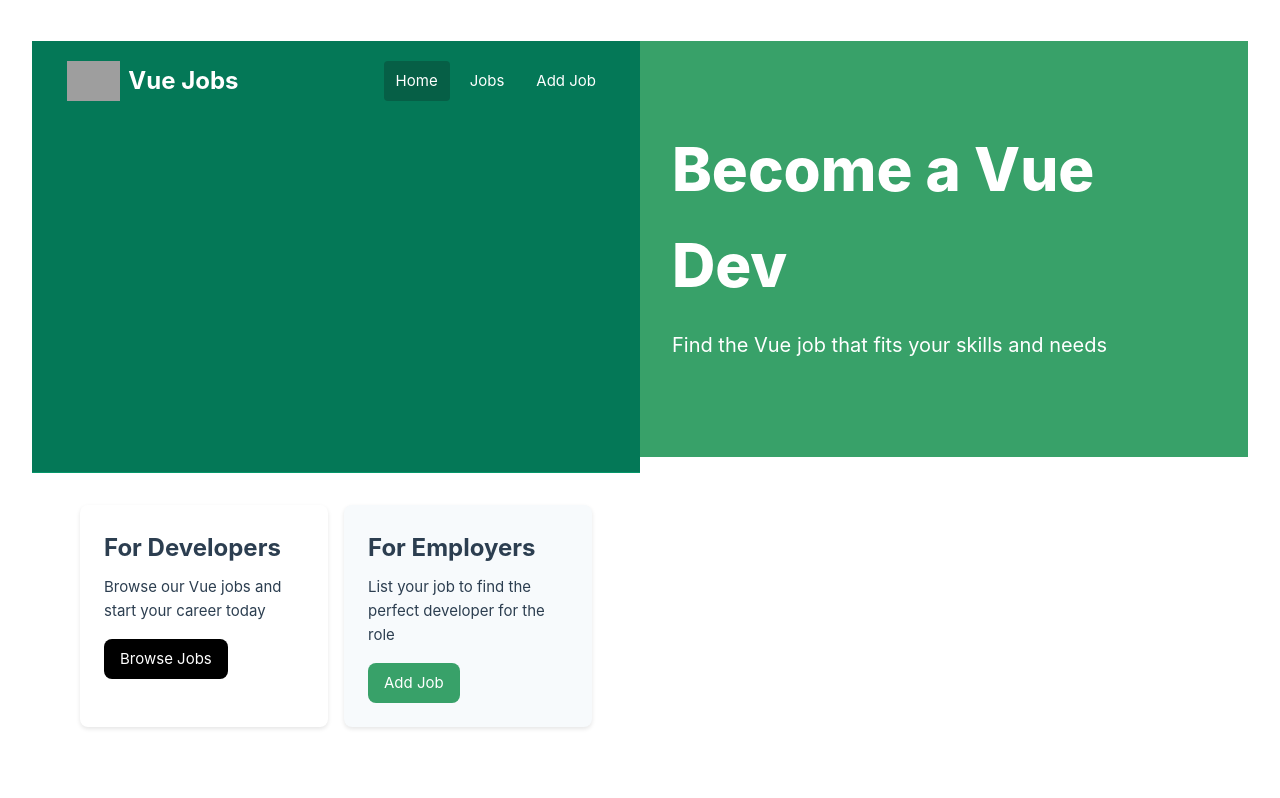
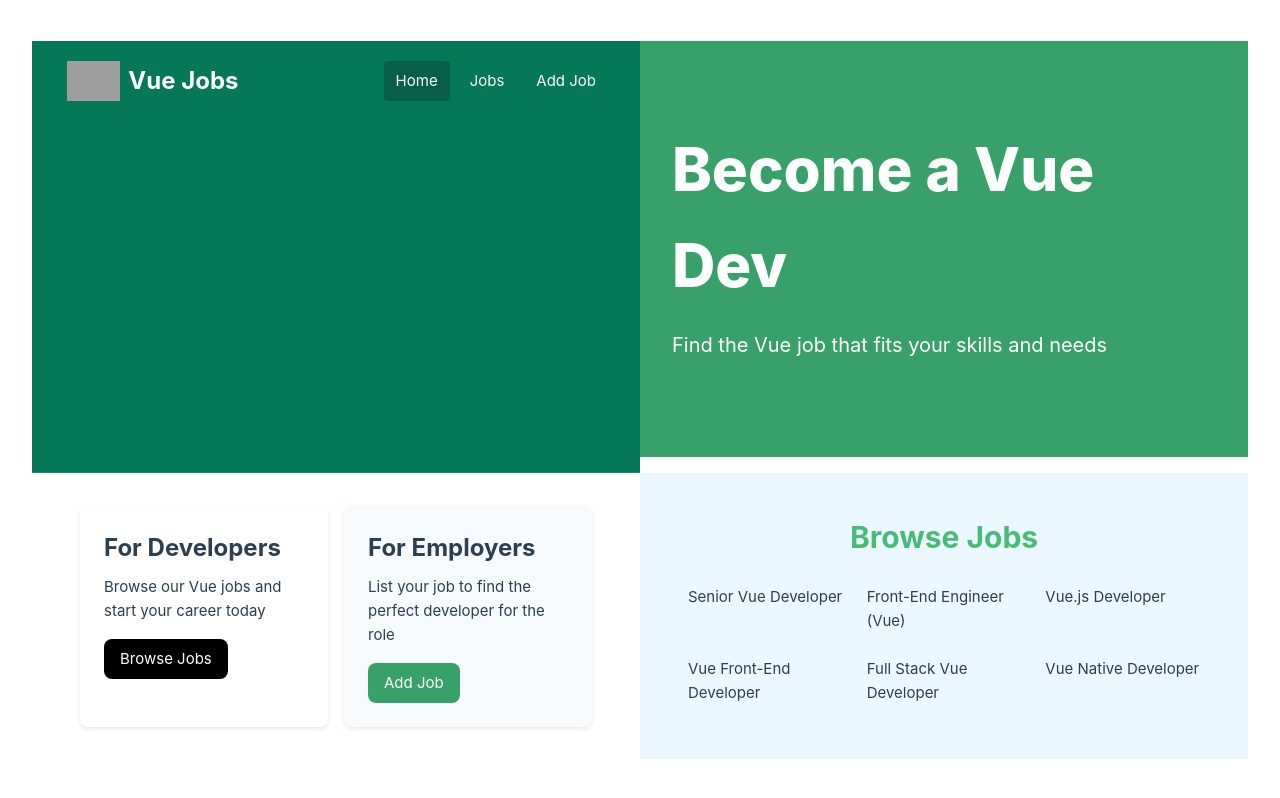
Before and after one commit to ae95caba/my-vue-app, a Vue app: page / in a window 1280 px wide. Built offline with nearby package versions, Linux system fonts and the light colour scheme; grey boxes are pictures that could not be loaded.

Commit message:
feat: :sparkles: create joblistings component

```diff
--- a/src/App.vue
+++ b/src/App.vue
@@ -2,10 +2,12 @@
 import Navbar from "./components/Navbar.vue";
 import Hero from "./components/Hero.vue";
 import HomeCards from "./components/HomeCards.vue";
+import JobListings from "./components/JobListings.vue";
 </script>
 
 <template>
   <Navbar />
   <Hero />
   <HomeCards />
+  <JobListings />
 </template>
--- /dev/null
+++ b/src/components/JobListings.vue
@@ -0,0 +1,59 @@
+<script setup>
+import JobData from "@/jobs.json";
+import { ref } from "vue";
+
+const jobs = ref(JobData);
+console.log(jobs.value);
+</script>
+<template>
+  <section class="job-list-section">
+    <div class="container">
+      <h2 class="heading">Browse Jobs</h2>
+
+      <!-- Show job listing when done loading -->
+      <div class="job-list">
+        <div v-for="job in jobs" :key="job.id">
+          {{ job.title }}
+        </div>
+      </div>
+    </div>
+  </section>
+</template>
+
+<style>
+/* Translate bg-blue-50 */
+.job-list-section {
+  background-color: #ebf8ff; /* light blue */
+  padding: 40px 16px; /* px-4 py-10 in Tailwind */
+}
+
+.container {
+  max-width: 1200px;
+  margin: 0 auto;
+}
+
+/* Translate text-3xl and text-green-500 */
+.heading {
+  font-size: 1.875rem; /* text-3xl */
+  font-weight: 700; /* font-bold */
+  color: #48bb78; /* green color equivalent to text-green-500 */
+  margin-bottom: 24px; /* mb-6 */
+  text-align: center;
+}
+
+/* Translate grid layout */
+.job-list {
+  display: grid;
+  grid-template-columns: 1fr; /* 1 column for mobile */
+  gap: 24px; /* gap-6 */
+}
+
+@media (min-width: 768px) {
+  .job-list {
+    grid-template-columns: repeat(
+      3,
+      1fr
+    ); /* md:grid-cols-3 for larger screens */
+  }
+}
+</style>
--- /dev/null
+++ b/src/jobs.json
@@ -0,0 +1,86 @@
+[
+  {
+    "id": 1,
+    "title": "Senior Vue Developer",
+    "type": "Full-Time",
+    "description": "We are seeking a talented Front-End Developer to join our team in Boston, MA. The ideal candidate will have strong skills in HTML, CSS, and JavaScript, with experience working with modern JavaScript frameworks such as Vue or Angular.",
+    "location": "Boston, MA",
+    "salary": "$70K - $80K",
+    "company": {
+      "name": "NewTek Solutions",
+      "description": "NewTek Solutions is a leading technology company specializing in web development and digital solutions. We pride ourselves on delivering high-quality products and services to our clients while fostering a collaborative and innovative work environment.",
+      "contactEmail": "contact@teksolutions.com",
+      "contactPhone": "555-555-5555"
+    }
+  },
+  {
+    "id": 2,
+    "title": "Front-End Engineer (Vue)",
+    "type": "Full-Time",
+    "description": "Join our team as a Front-End Developer in sunny Miami, FL. We are looking for a motivated individual with a passion for crafting beautiful and responsive web applications. Experience with UI/UX design principles and a strong attention to detail are highly desirable.",
+    "location": "Miami, FL",
+    "salary": "$70K - $80K",
+    "company": {
+      "name": "Veneer Solutions",
+      "description": "Veneer Solutions is a creative agency specializing in digital design and development. Our team is dedicated to pushing the boundaries of creativity and innovation to deliver exceptional results for our clients.",
+      "contactEmail": "contact@loremipsum.com",
+      "contactPhone": "555-555-5555"
+    }
+  },
+  {
+    "id": 3,
+    "title": "Vue.js Developer",
+    "type": "Full-Time",
+    "description": "Are you passionate about front-end development? Join our team in vibrant Brooklyn, NY, and work on exciting projects that make a difference. We offer competitive compensation and a collaborative work environment where your ideas are valued.",
+    "location": "Brooklyn, NY",
+    "salary": "$70K - $80K",
+    "company": {
+      "name": "Dolor Cloud",
+      "description": "Dolor Cloud is a leading technology company specializing in digital solutions for businesses of all sizes. With a focus on innovation and customer satisfaction, we are committed to delivering cutting-edge products and services.",
+      "contactEmail": "contact@dolorsitamet.com",
+      "contactPhone": "555-555-5555"
+    }
+  },
+  {
+    "id": 4,
+    "title": "Vue Front-End Developer",
+    "type": "Part-Time",
+    "description": "Join our team as a Part-Time Front-End Developer in beautiful Pheonix, AZ. We are looking for a self-motivated individual with a passion for creating engaging user experiences. This position offers flexible hours and the opportunity to work remotely.",
+    "location": "Pheonix, AZ",
+    "salary": "$60K - $70K",
+    "company": {
+      "name": "Alpha Elite",
+      "description": "Alpha Elite is a dynamic startup specializing in digital marketing and web development. We are committed to fostering a diverse and inclusive workplace where creativity and innovation thrive.",
+      "contactEmail": "contact@adipisicingelit.com",
+      "contactPhone": "555-555-5555"
+    }
+  },
+  {
+    "id": 5,
+    "title": "Full Stack Vue Developer",
+    "type": "Full-Time",
+    "description": "Exciting opportunity for a Full-Time Front-End Developer in bustling Atlanta, GA. We are seeking a talented individual with a passion for building elegant and scalable web applications. Join our team and make an impact!",
+    "location": "Atlanta, GA",
+    "salary": "$90K - $100K",
+    "company": {
+      "name": "Browning Technologies",
+      "description": "Browning Technologies is a rapidly growing technology company specializing in e-commerce solutions. We offer a dynamic and collaborative work environment where employees are encouraged to think creatively and innovate.",
+      "contactEmail": "contact@consecteturadipisicing.com",
+      "contactPhone": "555-555-5555"
+    }
+  },
+  {
+    "id": 6,
+    "title": "Vue Native Developer",
+    "type": "Full-Time",
+    "description": "Join our team as a Front-End Developer in beautiful Portland, OR. We are looking for a skilled and enthusiastic individual to help us create innovative web solutions. Competitive salary and great benefits package available.",
+    "location": "Portland, OR",
+    "salary": "$100K - $110K",
+    "company": {
+      "name": "Port Solutions INC",
+      "description": "Port Solutions is a leading technology company specializing in software development and digital marketing. We are committed to providing our clients with cutting-edge solutions and our employees with a supportive and rewarding work environment.",
+      "contactEmail": "contact@ipsumlorem.com",
+      "contactPhone": "555-555-5555"
+    }
+  }
+]
```
Also changed, not shown: src/main.js (+4 -4 lines).
